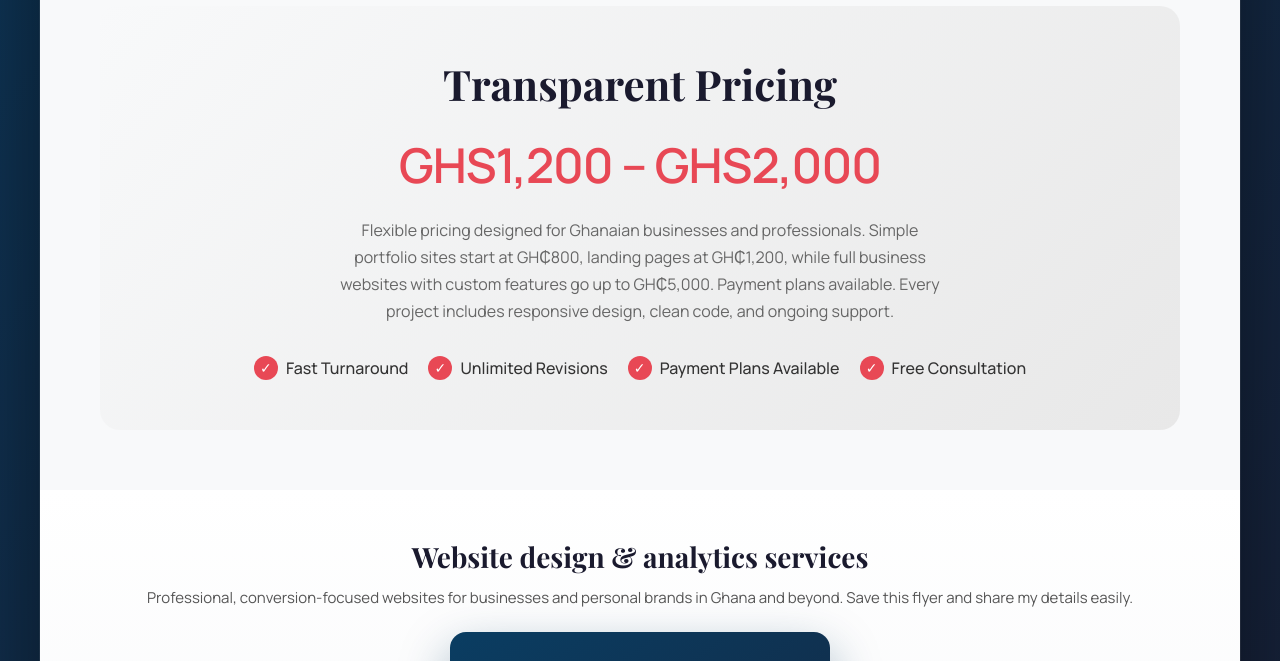
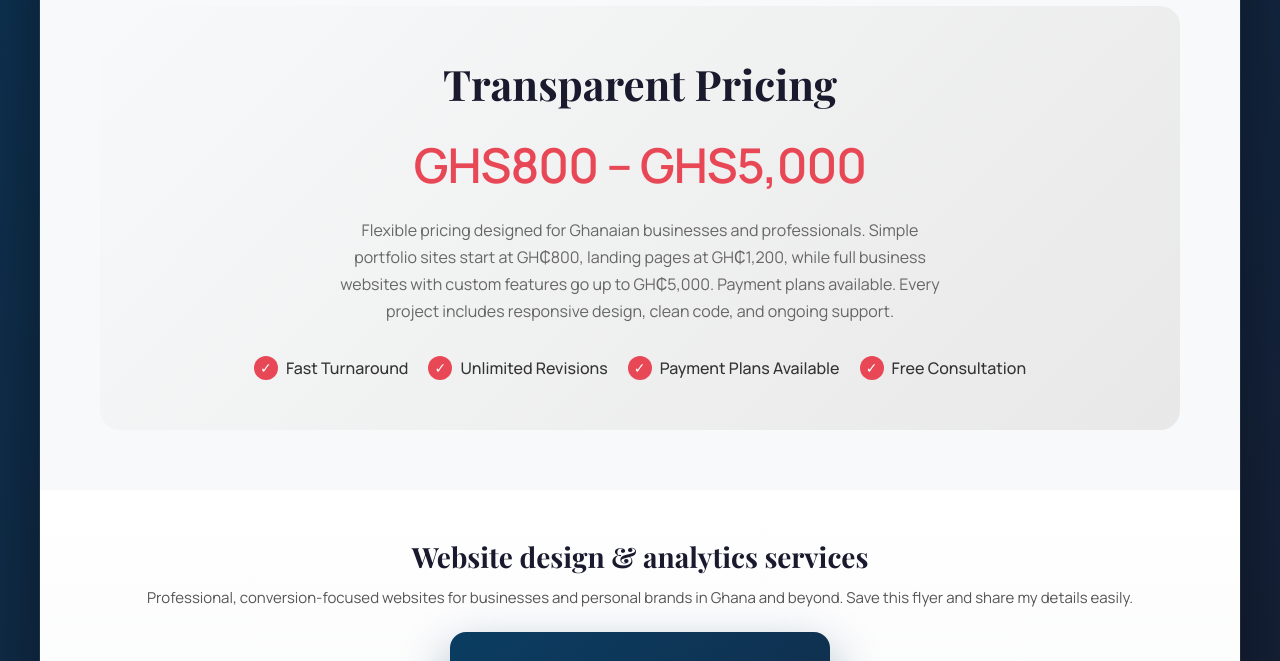
Before and after one commit to yooku98/web, a plain HTML site: page index.html in a window 1280 px wide. Shown: the part 1000-1661 px from the top of the page. Drawn offline with nearby package versions, Linux system fonts and the light colour scheme.

Commit message:
Update pricing range for services to reflect new rates

```diff
--- a/index.html
+++ b/index.html
@@ -578,7 +578,7 @@
 
             <div class="pricing">
                 <h2>Transparent Pricing</h2>
-                <div class="price-range">GHS1,200 – GHS2,000</div>
+                <div class="price-range">GHS800 – GHS5,000</div>
                 <div class="price-details">
                     Flexible pricing designed for Ghanaian businesses and professionals. Simple portfolio
                     sites start at GH₵800, landing pages at GH₵1,200, while full business websites with
```
